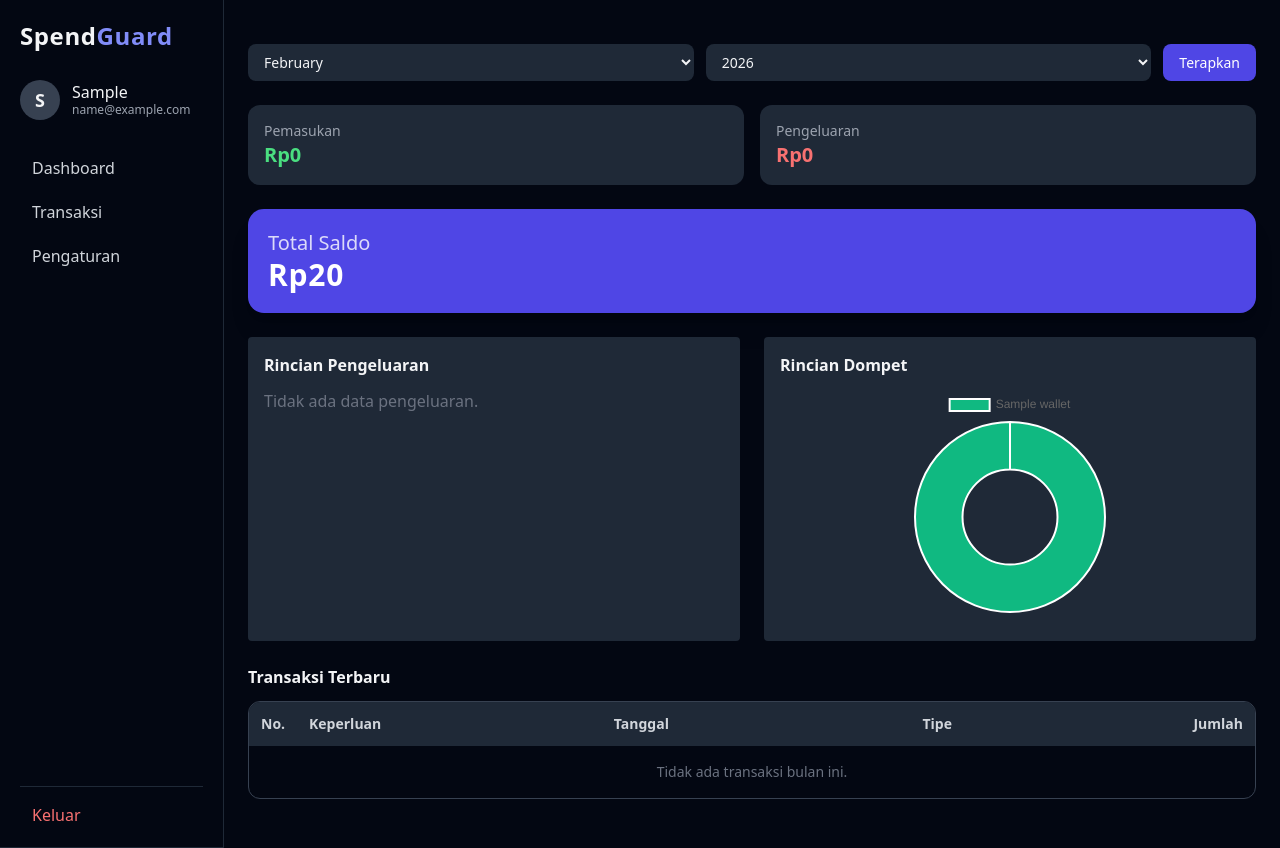
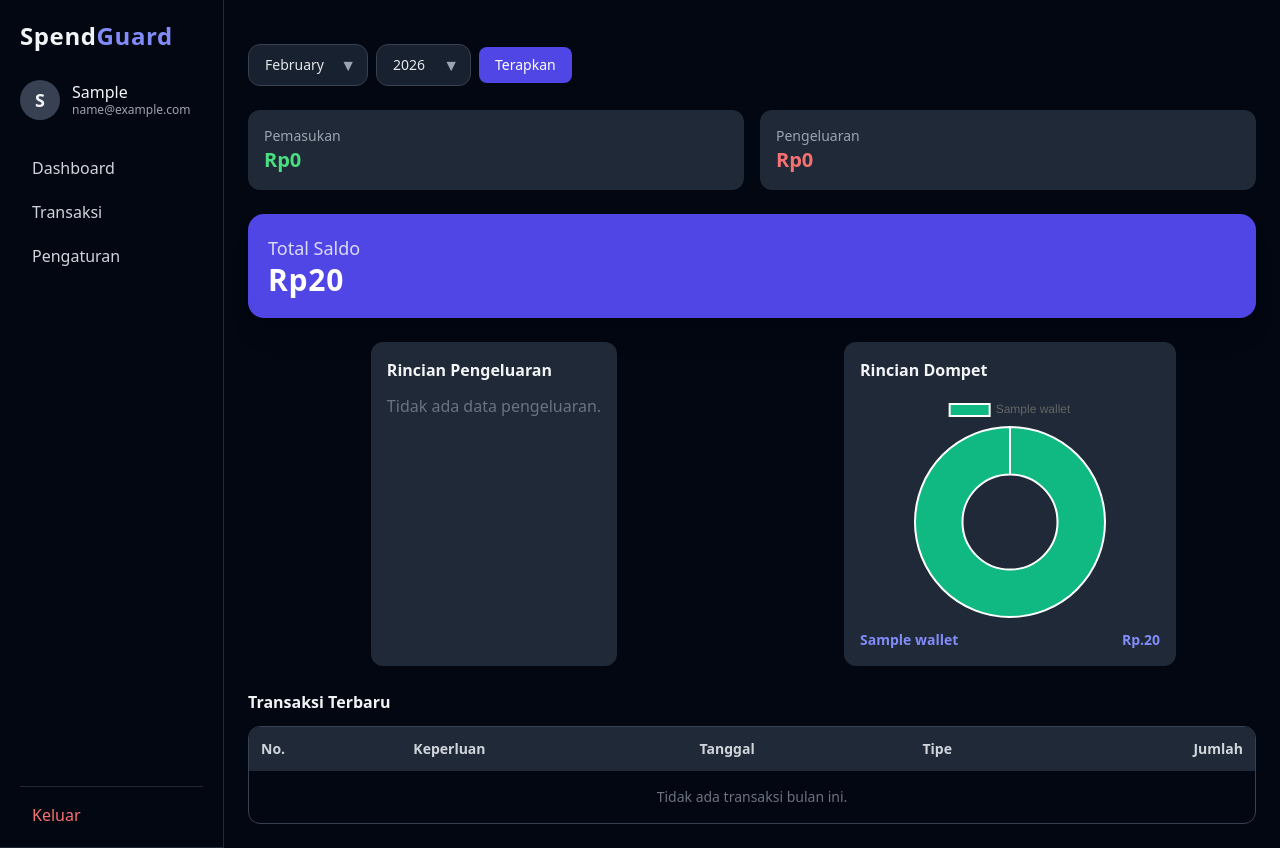
Before and after one commit to MohGhazy/spendguard, a Django app: page /dashboard/ in a window 1280 px wide. Run offline with Django 5.2, Linux system fonts and the light colour scheme; a user stored in the database is signed in; tables that the repository leaves empty hold one stand-in row (values such as "Sample post"); some libraries are stand-ins or nearby versions.

Commit message:
responsifitas dashboard

```diff
--- a/templates/main/dashboard.html
+++ b/templates/main/dashboard.html
@@ -6,62 +6,119 @@
 
 {% block content %}
 
-<div class="mt-5">
-    <form method="GET" class="grid grid-cols-1 gap-3 mb-6 max-w-md mx-auto sm:max-w-none sm:flex">
-        <select name="month" class="w-full px-3 py-2 bg-gray-800 rounded-lg text-sm">
+<div class="max-w-5xl mx-auto px-3 sm:px-4 lg:px-0">
+    <div class="mt-2 sm:mt-5">
+        <form method="GET" class="flex items-center gap-2 mb-6 justify-start">
+            <div class="relative w-[120px]">
+                <select name="month"
+                    class="appearance-none w-full
+                        bg-gray-800/80 backdrop-blur
+                        border border-gray-700
+                        text-gray-200
+                        px-3 sm:px-4
+                        py-2 sm:py-2.5
+                        pr-8 sm:pr-10
+                        rounded-lg sm:rounded-xl
+                        text-xs sm:text-sm
+                        focus:outline-none
+                        focus:ring-2 focus:ring-indigo-500
+                        transition cursor-pointer">
+
                     {% for m, label in months %}
-            <option value="{{ m }}" {% if m == selected_month %}selected{% endif %}>{{ label }}</option>
+                    <option value="{{ m }}" {% if m == selected_month %}selected{% endif %}>
+                        {{ label }}
+                    </option>
                     {% endfor %}
                 </select>
 
-        <select name="year" class="w-full px-3 py-2 bg-gray-800 rounded-lg text-sm">
+                <!-- ICON -->
+                <div class="pointer-events-none absolute inset-y-0 right-3 flex items-center text-gray-400">
+                    ▼
+                </div>
+            </div>
+
+            <div class="relative w-[95px]">
+                <select name="year"
+                    class="appearance-none w-full
+                        bg-gray-800/80 backdrop-blur
+                        border border-gray-700
+                        text-gray-200
+                        px-4 py-2.5 pr-10
+                        rounded-xl
+                        text-xs sm:text-sm
+                        focus:outline-none
+                        focus:ring-2 focus:ring-indigo-500
+                        focus:border-indigo-500
+                        transition cursor-pointer">
+
                     {% for y in years %}
-            <option value="{{ y }}" {% if y == selected_year %}selected{% endif %}>{{ y }}</option>
+                    <option value="{{ y }}" {% if y == selected_year %}selected{% endif %}>
+                        {{ y }}
+                    </option>
                     {% endfor %}
                 </select>
 
-        <button class="w-full sm:w-auto px-4 py-2 bg-indigo-600 rounded-lg text-sm font-medium text-white">Terapkan</button>
+                <div class="pointer-events-none absolute inset-y-0 right-3 flex items-center text-gray-400">
+                    ▼
+                </div>
+            </div>
+
+            <button class="sm:w-auto px-4 py-2 bg-indigo-600 rounded-lg text-xs sm:text-sm font-medium text-white">Terapkan</button>
         </form>
     </div>
 
-<div class="grid grid-cols-1 sm:grid-cols-2 lg:grid-cols-2 gap-4 mb-6">
-    <div class="p-4 bg-gray-800 rounded-xl w-full">
-        <div class="text-sm text-gray-400">Pemasukan</div>
-        <div class="text-green-400 text-xl font-bold">{{ income_total|rupiah }}</div>
+    <div class="grid grid-cols-2 sm:grid-cols-2 lg:grid-cols-2 gap-2 sm:gap-4 mb-4 sm:mb-6">
+        <div class="p-2.5 sm:p-4 bg-gray-800 rounded-lg sm:rounded-xl w-full">
+            <div class="text-[11px] sm:text-sm text-gray-400">Pemasukan</div>
+            <div class="text-green-400 text-sm sm:text-lg lg:text-xl font-bold">{{ income_total|rupiah }}</div>
         </div>
-    <div class="p-4 bg-gray-800 rounded-xl w-full">
-        <div class="text-sm text-gray-400">Pengeluaran</div>
-        <div class="text-red-400 text-xl font-bold">{{ expense_total|rupiah }}</div>
+        <div class="p-2.5 sm:p-4 bg-gray-800 rounded-lg sm:rounded-xl w-full">
+            <div class="text-[11px] sm:text-sm text-gray-400">Pengeluaran</div>
+            <div class="text-red-400 text-sm sm:text-lg lg:text-xl font-bold">{{ expense_total|rupiah }}</div>
         </div>
     </div>
 
-<div class="mb-6 p-5 rounded-2xl bg-indigo-600 text-white shadow-xl">
-    <div class="text-xl opacity-80">
+    <div class="mb-6 p-4 sm:p-5 rounded-xl sm:rounded-2xl bg-indigo-600 text-white shadow-md sm:shadow-xl">
+        <div class="text-sm sm:text-lg opacity-80">
             Total Saldo
         </div>
 
-    <div class="text-2xl sm:text-3xl font-bold tracking-wide">
+        <div class="text-lg sm:text-2xl lg:text-3xl font-bold tracking-wide">
             {{ balance|rupiah }}
         </div>
     </div>
 
     <!-- CHARTS GROUP (GRID) -->
-<div class="grid grid-cols-1 md:grid-cols-2 gap-6 mt-6">
+    <div class="grid grid-cols-1 lg:grid-cols-2
+    gap-4 sm:gap-6
+    max-w-xl md:max-w-2xl lg:max-w-none
+    mx-auto
+    mt-4 sm:mt-6">
 
         <!-- EXPENSE BLOCK -->
-    <div class="bg-gray-800 p-4 rounded">
-        <h2 class="font-semibold mb-3">Rincian Pengeluaran</h2>
+        <div class="bg-gray-800
+            p-2 sm:p-4
+            rounded-lg sm:rounded-xl
+            max-w-[320px] sm:max-w-none
+            mx-auto">
+            <h2 class="font-semibold text-sm sm:text-base mb-2 sm:mb-3">Rincian Pengeluaran</h2>
 
             {% if donut_values %}
-        <div class="relative w-full h-48 sm:h-56 mb-3">
+            <div class="relative
+            w-full
+            max-w-[200px]
+            sm:max-w-[260px]
+            lg:max-w-[320px]
+            h-28 sm:h-40 lg:h-56
+            mx-auto mb-3">
                 <canvas id="expenseDonut"></canvas>
             </div>
 
             <div class="space-y-1">
                 {% for item in breakdown %}
-            <div class="flex justify-between text-sm {% if forloop.first %} text-indigo-400 font-semibold {% else %} text-gray-300 {% endif %}">
+                <div class="flex justify-between text-xs sm:text-sm {% if forloop.first %} text-indigo-400 font-semibold {% else %} text-gray-300 {% endif %}">
                     <span>{{ item.name }}</span>
-                <span>Rp.{{ item.value|floatformat:0|intcomma }}</span>
+                    <span class="tabular-nums">Rp.{{ item.value|floatformat:0|intcomma }}</span>
                 </div>
                 {% endfor %}
             </div>
@@ -72,16 +129,22 @@
         </div>
 
         <!-- WALLET BLOCK -->
-    <div class="bg-gray-800 p-4 rounded">
+        <div class="bg-gray-800 p-2 sm:p-4 rounded-lg sm:rounded-xl max-w-[320px] sm:max-w-none mx-auto">
             <h2 class="font-semibold mb-3">Rincian Dompet</h2>
 
             {% if wallet_values %}
-        <div class="relative w-full h-48 sm:h-56 mb-3">
+            <div class="relative
+            w-full
+            max-w-[200px]
+            sm:max-w-[260px]
+            lg:max-w-[320px]
+            h-28 sm:h-40 lg:h-56
+            mx-auto mb-3">
                 <canvas id="walletDonut"></canvas>
             </div>
 
             <div class="space-y-1">
-            {% for w in wallet_page_obj %}
+                {% for w in wallet_breakdown %}
                 <div class="flex justify-between text-xs sm:text-sm {% if forloop.first %} text-indigo-400 font-semibold {% else %} text-gray-300 {% endif %}">
                     <span>{{ w.name }}</span>
                     <span>Rp.{{ w.balance|floatformat:0|intcomma }}</span>
@@ -97,16 +160,16 @@
     </div>
 
     <!-- RECENT TRANSACTIONS -->
-<h2 class="font-semibold mb-3 mt-6">Transaksi Terbaru</h2>
+    <h2 class="font-semibold text-sm sm:text-base mb-2 sm:mb-3 mt-4 sm:mt-6">Transaksi Terbaru</h2>
 
     <!-- DESKTOP TABLE -->
     <div class="hidden sm:block overflow-x-auto rounded-xl border border-gray-700">
-    <table class="w-full text-sm">
+        <table class="w-full text-xs sm:text-sm">
             <thead class="bg-gray-800 text-gray-300">
                 <tr>
-                <th class="p-3 text-left w-12">No.</th>
-                <th class="p-3 text-left">Keperluan</th>
-                <th class="p-3 text-left">Tanggal</th>
+                    <th class="p-3 text-center w-12">No.</th>
+                    <th class="p-3 text-center">Keperluan</th>
+                    <th class="p-3 text-center">Tanggal</th>
                     <th class="p-3 text-center">Tipe</th>
                     <th class="p-3 text-right">Jumlah</th>
                 </tr>
@@ -115,11 +178,11 @@
             <tbody class="divide-y divide-gray-700">
                 {% for t in tx_page_obj %}
                 <tr class="hover:bg-gray-800/60 transition">
-                <td class="p-3 text-gray-400">
+                    <td class="p-3 text-center text-gray-400">
                         {{ forloop.counter0|add:tx_page_obj.start_index }}
                     </td>
-                <td class="p-3 font-medium">{{ t.category.name }}</td>
-                <td class="p-3 text-gray-400">
+                    <td class="p-3 text-center font-medium">{{ t.category.name }}</td>
+                    <td class="p-3 text-center text-gray-400">
                         {{ t.date|date:"d F Y" }}
                     </td>
                     <td class="p-3 text-center">
@@ -151,10 +214,10 @@
     </div>
 
     <!-- MOBILE CARDS -->
-<div class="sm:hidden space-y-3">
+    <div class="sm:hidden space-y-2 sm:space-y-3">
         {% for t in tx_page_obj %}
-    <div class="bg-gray-800 rounded-xl p-4">
-        <div class="flex justify-between text-sm">
+        <div class="bg-gray-800 rounded-lg p-3">
+            <div class="flex justify-between text-xs sm:text-sm">
                 <span class="font-medium">{{ t.category.name }}</span>
                 <span class="text-gray-400">
                     {{ t.date|date:"d M Y" }}
@@ -172,7 +235,7 @@
                     {{ t.type|title }}
                 </span>
 
-            <span class="font-semibold
+                <span class="font-semibold text-sm sm:text-base
                     {% if t.type == 'income' %}text-green-400{% else %}text-red-400{% endif %}">
                     {% if t.type == 'income' %}+{% else %}-{% endif %}
                     Rp{{ t.amount|floatformat:0|intcomma }}
@@ -214,6 +277,8 @@
     {{ donut_values|json_script:"donut-values" }}
     {{ wallet_labels|json_script:"wallet-labels" }}
     {{ wallet_values|json_script:"wallet-values" }}
+</div>
+
 {% endblock %}
 
 {% block extra_script %}
```
Also changed, not shown: templates/main/transactions.html (+4 -4 lines). Lines whose indentation alone changed are shown as unchanged.
